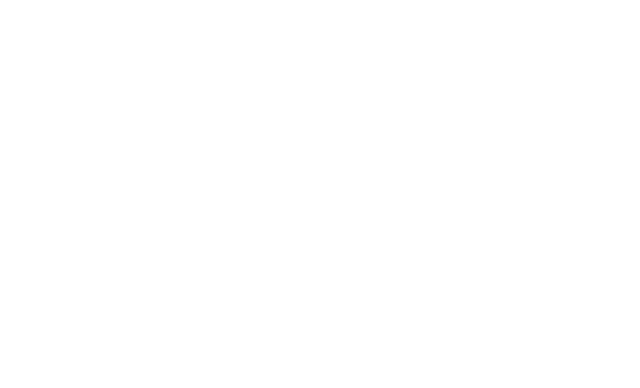
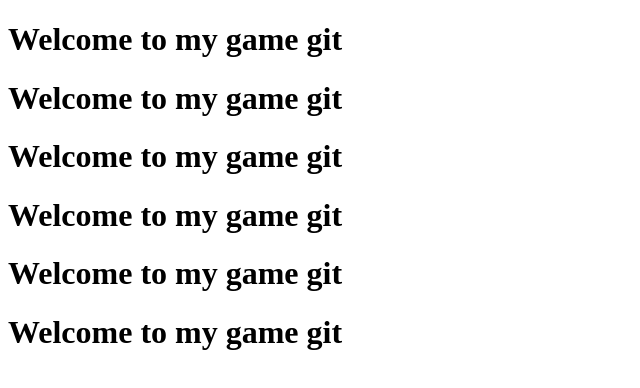
Before and after one commit to MdHridoySikder/my-first-games-, a plain HTML site: page games.html in a window 1280 px wide. Shown: the whole page, without its empty margins (0-640 px from the left). Drawn offline with Linux system fonts and the light colour scheme.

Commit message:
gy games

```diff
--- a/games.html
+++ b/games.html
@@ -6,6 +6,11 @@
     <title>my game git</title>
 </head>
 <body>
-
+    <h1>Welcome to my game git</h1>
+    <h1>Welcome to my game git</h1>
+    <h1>Welcome to my game git</h1>
+    <h1>Welcome to my game git</h1>
+    <h1>Welcome to my game git</h1>
+    <h1>Welcome to my game git</h1>
 </body>
 </html>
```
